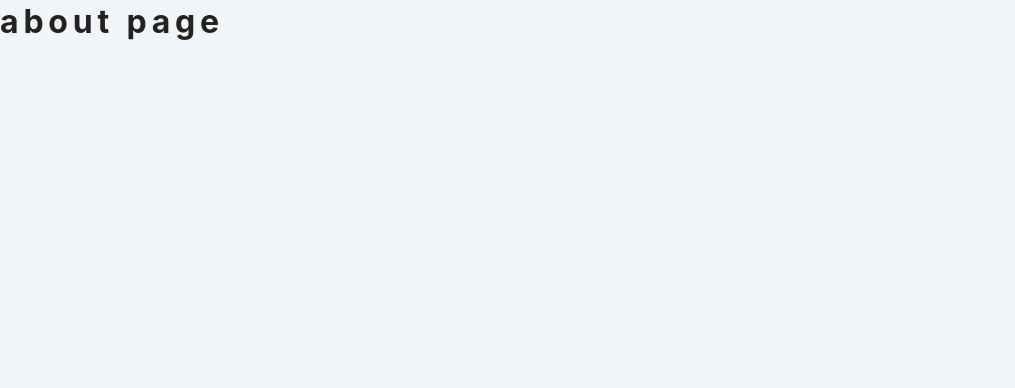
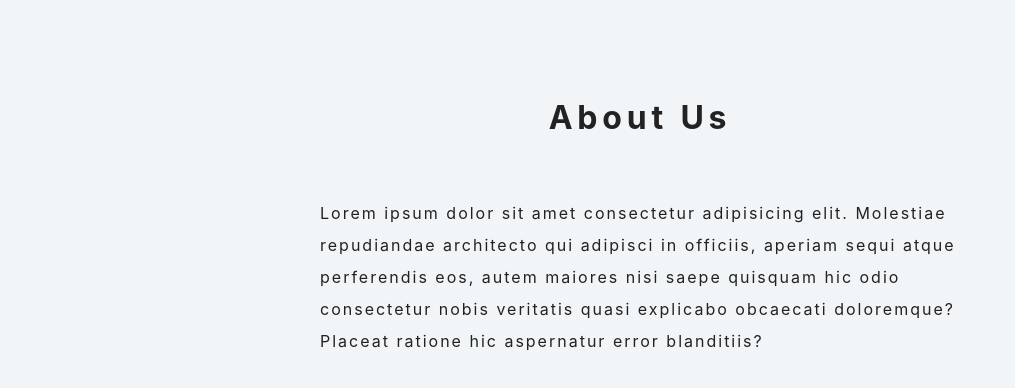
Before and after one commit to violettomania/cocktails, a React (Create React App) app: page /about in a window 1280 px wide. Shown: the top 388 px of the page, without its empty margins (0-1015 px from the left). Built offline with nearby package versions, Linux system fonts and the light colour scheme.

Commit message:
feature: add about page

```diff
--- /dev/null
+++ b/src/components/About.tsx
@@ -0,0 +1,14 @@
+export default function About() {
+  return (
+    <section className='section about-section'>
+      <h1 className='section-title'>about us</h1>
+      <p>
+        Lorem ipsum dolor sit amet consectetur adipisicing elit. Molestiae
+        repudiandae architecto qui adipisci in officiis, aperiam sequi atque
+        perferendis eos, autem maiores nisi saepe quisquam hic odio consectetur
+        nobis veritatis quasi explicabo obcaecati doloremque? Placeat ratione
+        hic aspernatur error blanditiis?
+      </p>
+    </section>
+  );
+}
--- a/src/pages/AboutPage.tsx
+++ b/src/pages/AboutPage.tsx
@@ -1,3 +1,5 @@
+import About from '../components/About';
+
 export default function AboutPage() {
-  return <h1>about page</h1>;
+  return <About />;
 }
```
